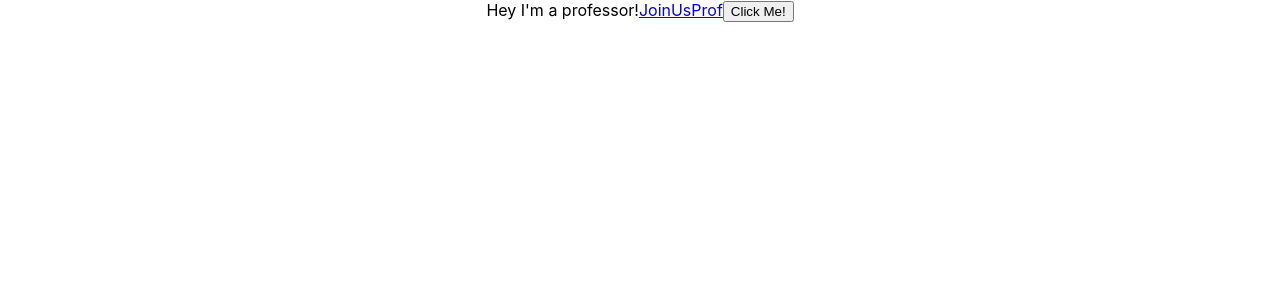
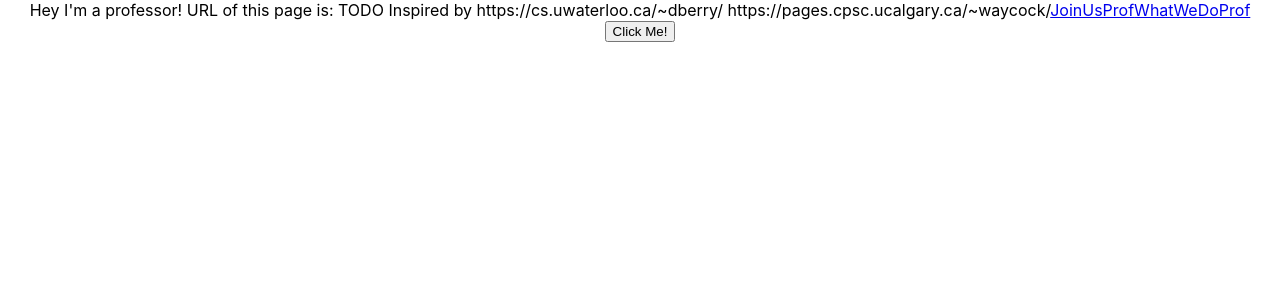
Before and after one commit to Yug34/aatmnirbhar, a React (Create React App) app: page / in a window 1280 px wide. Shown: the top 300 px of the page. Built offline with nearby package versions, Linux system fonts and the light colour scheme.

Commit message:
Added pages, finalized routes

```diff
--- a/src/Components/ProfessorSite.js
+++ b/src/Components/ProfessorSite.js
@@ -4,7 +4,11 @@ function ProfSite(props) {
     return (
       <div className="professor-site">
           Hey I'm a professor!
+          URL of this page is: TODO
+          Inspired by https://cs.uwaterloo.ca/~dberry/
+          https://pages.cpsc.ucalgary.ca/~waycock/
           <Link to="/joinUsProf">JoinUsProf</Link>
+          <Link to="/whatWeDoProf">WhatWeDoProf</Link>
           <button onClick={() => props.switchSite(true)}>Click Me!</button>
       </div>
     );
--- /dev/null
+++ b/src/Components/WhatWeDoProf.js
@@ -0,0 +1,9 @@
+function JoinUsProf(props) {
+    return (
+      <div className="join-us">
+        What we do!
+      </div>
+    );
+  }
+
+export default JoinUsProf;
--- a/src/index.js
+++ b/src/index.js
@@ -4,6 +4,7 @@ import './index.css';
 import App from './App';
 import { BrowserRouter, Routes, Route } from "react-router-dom";
 import JoinUsProf from './Components/JoinUsProf';
+import WhatWeDoProf from './Components/WhatWeDoProf';
 
 ReactDOM.render(
   <React.StrictMode>
@@ -11,6 +12,7 @@ ReactDOM.render(
       <Routes>
         <Route exact path="/" element={<App />} />
         <Route path="joinUsProf" element={<JoinUsProf />} />
+        <Route path="whatWeDoProf" element={<WhatWeDoProf />} />
       </Routes>
     </BrowserRouter>
   </React.StrictMode>,
```
